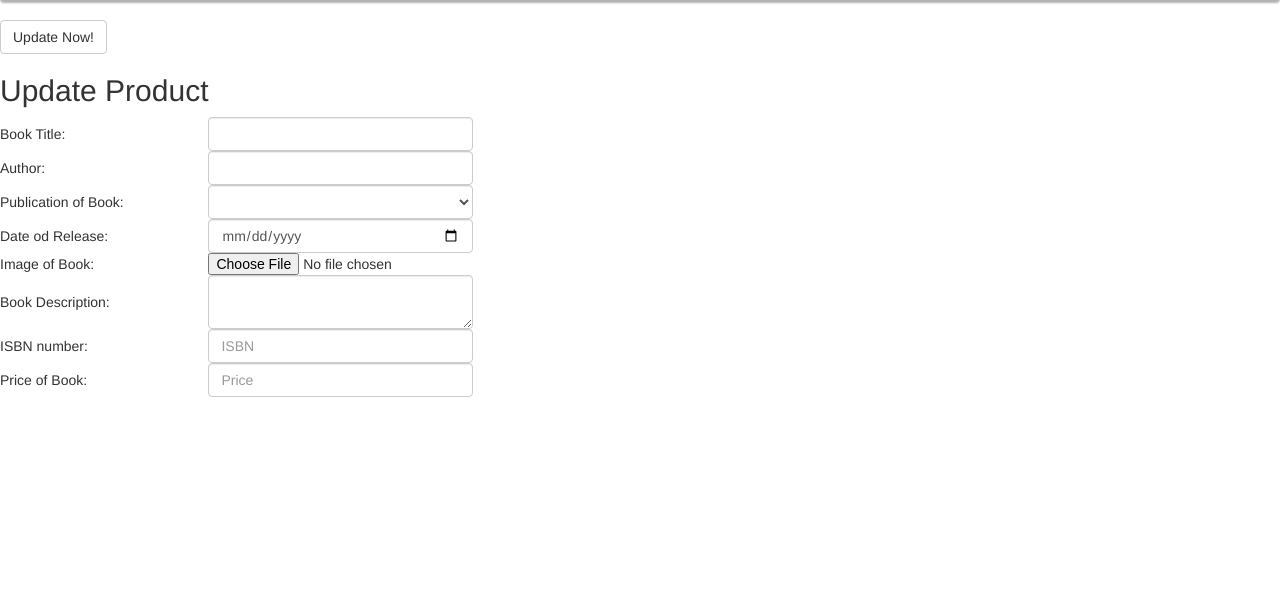
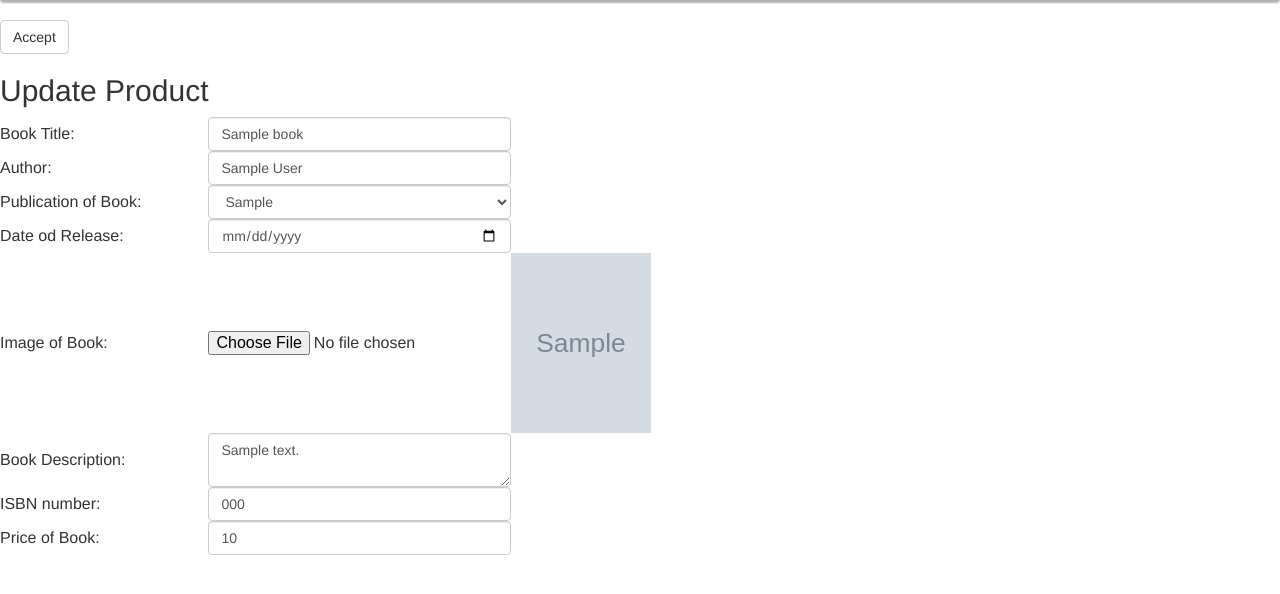
Before and after one commit to igor06brw/Book-Database, a PHP site: page /projekt_wsb_db/update.php?edit_id=1 in a window 1280 px wide. Shown: the part 52-646 px from the top of the page. Run offline with PHP 8.4, Linux system fonts and the light colour scheme; tables that the repository leaves empty or names only in its code hold one stand-in row (values such as "Sample post"); grey boxes marked "Sample" are stand-in pictures; data that the repository does not hold is empty; some libraries are stand-ins or nearby versions.

Commit message:
ADD EDIT/UPLOAD TO ANY RECORD
---------START-------

1. Add edit to any record in database on view index.php
2. Add upload to any record in database on view index.php
3. Display model of any record in index.php

-------END----------

```diff
--- a/css/style.css
+++ b/css/style.css
@@ -21,7 +21,7 @@ tr {
     border: 1px solid rgba(0, 0, 0, 0.1);
     border-radius: 5%;
     min-width: 30%;
-    max-width: 20%;
+    max-width: 50%;
 }
 
 #single_product h2 {
@@ -66,3 +66,28 @@ tr {
     -moz-box-shadow: 0px 3px 2px 0px rgba(0,0,0,0.75);
     box-shadow: 0px 3px 2px 0px rgba(0,0,0,0.3);
 }
+.container {
+    margin: auto;
+    text-align: center;
+}
+#image-igor {
+    width: 150px;
+    height: 150px;
+    margin: 20px auto;
+
+    background-image: url("../images/avatar-igor-quare.png");
+    border: 1px solid rgba(0, 0, 0, 0);
+    border-radius: 100%;
+}
+
+#author-contact {
+    text-align: center;
+    font-size:  20px;
+}
+#author-link a {
+    color: #888888;
+    text-decoration: none;
+}
+#author-link a:hover {
+    color: #9d9d9d;
+}
--- a/update.php
+++ b/update.php
@@ -1,32 +1,59 @@
-<!DOCTYPE html>
 <?php
-/**
- * Created by PhpStorm.
- * User: Admin
- * Date: 08.08.2016
- * Time: 18:22
- */
+
 include('core/connect.php');
+if(isset($_POST['btn-update'])){
 
-if(isset($_GET['update'])) {   //EDYCJA DANYCH
-    $get_id = $_GET['update'];
-    $get_book = "SELECT * FROM book WHERE book_id = '$get_id'";
-    $run_book = $conn->query($get_book);
-    $row_book = $run_book->fetch_array();
+    $book_id = $_POST['book_id'];
+    $book_title = $_POST['book_title'];
+    $book_author = $_POST['book_author'];
+    $book_publication = $_POST['book_publication'];
+    $book_date_release = $_POST['book_date_release'];
+    $book_isbn = $_POST['book_isbn'];
+    $book_desc = $_POST['book_desc'];
+    $book_price = $_POST['book_price'];
 
-        $book_id = $row_book['book_id'];
-        $book_title = $row_book['book_title'];
-        $book_author = $row_book['book_author'];
-        $book_publication = $row_book['book_publication'];
-        $book_date_release = $row_book['book_date_release'];
-        $book_price = $row_book['book_price'];
-        $book_image = $row_book['book_image'];
-        $book_desc = $row_book['book_desc'];
-        $book_isbn = $row_book['book_isbn'];
+//!!!!!!!!!!!!!!!!!!!!!!!!!!!!!UPLOAD A IMAGE!!!!!00
+    $update = "UPDATE `book` SET `book_title` = '$book_title', `book_author` = '$book_author' WHERE `book`.`book_id` =". $_POST['book_id'];
+    $up = mysqli_query($conn, $update);
+
+
+    if (!empty($_POST["book_title"])) {
+        echo "Yes, title is set";
+    }else{
+        echo "N0, title is not set";
+    }
+
+    if(!isset($up)){
+        die ("Error $up" .mysqli_connect_error());
+    }
+    else
+    {
+        header("location: index.php");
+    }
+    echo "<script>alert('is updated!')</script>";
+
 
 }
+include('core/connect.php');
+if(isset($_GET['edit_id'])){
+    $sql = "SELECT * FROM book  WHERE book_id =" .$_GET['edit_id'];
+    $result = mysqli_query($conn, $sql);
+    $row = mysqli_fetch_array($result);
+
+    $book_id = $row['book_id'];
+    $book_title = $row['book_title'];
+    $book_author = $row['book_author'];
+    $book_publication = $row['book_publication'];
+    $book_date_release = $row['book_date_release'];
+    $book_price = $row['book_price'];
+    $book_image = $row['book_image'];
+    $book_desc = $row['book_desc'];
+    $book_isbn = $row['book_isbn'];
+
+    echo "<script>alert('GET ID GOOD')";
+ }else
+    echo "<script>alert('Problem with $/_GET function')";
 ?>
-<!doctype html>
 <html lang="en">
 <head>
     <meta charset="UTF-8">
@@ -49,23 +76,26 @@ if(isset($_GET['update'])) {   //EDYCJA DANYCH
 include_once('navigator.php');
 ?>
 <div>
-    <form action="update.php" method="POST" enctype="multipart/form-data">
+    <form action="update.php" method="post" enctype="multipart/form-data">
         <table>
             <tr>
                 <td><h2>Update Product</h2></td>
             </tr>
             <tr>
+                <input type='hidden' name='book_id' value="<?php echo $book_id; ?> "/>
+            </tr>
+            <tr>
                 <td>Book Title:</td>
-                <td><input type="text" class="form-control" placeholder="Book Title" name="book_title" value="<?php echo $book_title ?> "/></td>
+                <td><input type="text" class="form-control" placeholder="Book Title" name="book_title" value="<?php echo $book_title; ?> "/></td>
             </tr>
             <tr>
                 <td>Author:</td>
-                <td><input type="text" class="form-control" placeholder="Author" name="book_author" value="<?php echo $book_author ?> "></td>
+                <td><input type="text" class="form-control" placeholder="Author" name="book_author" value="<?php echo $book_author; ?> "></td>
             </tr>
             <tr>
                 <td>Publication of Book:</td>
                 <td><select name="book_publication" class="form-control">
-                        <option><?php echo $book_publication ?></option>
+                        <option><?php echo $book_publication; ?></option>
                         <?php
 
                         $getPublication = "SELECT * FROM publication";
@@ -87,64 +117,31 @@ include_once('navigator.php');
                         ?>
                     </select></td>
             </tr>
+
             <tr>
                 <td>Date od Release:</td>
-                <td><input type="date" class="form-control" placeholder="Date" name="book_date_release" value="<?php echo $book_date_release ?>"></td>
+                <td><input type="date" class="form-control" placeholder="Date" name="book_date_release" value="<?php echo $book_date_release; ?>"></td>
             </tr>
             <tr>
                 <td>Image of Book:</td>
-                <td><input type="file" class="fileinput fileinput-new" data-icon="false" name="book_image" ></td>
+                        <td><input type="file" class="fileinput fileinput-new" data-icon="false" name="book_image" value="<?php echo $book_image; ?>"></td>
+                <td><img src='images/<?php echo $book_image ?>' width='140' height='180' /></td>
             </tr>
             <tr>
                 <td>Book Description:</td>
-                <td><textarea name="book_desc" class="form-control"></textarea></td>
+                <td><textarea name="book_desc" class="form-control" ><?php echo $book_desc; ?></textarea></td>
             </tr>
             <tr>
                 <td>ISBN number:</td>
-                <td><input type="text" class="form-control" placeholder="ISBN" name="book_isbn"></td>
+                <td><input type="text" class="form-control" placeholder="ISBN" name="book_isbn" value="<?php echo $book_isbn; ?>"></td>
             </tr>
             <tr>
                 <td>Price of Book:</td>
-                <td><input type="text" class="form-control" placeholder="Price" name="book_price"></td>
+                <td><input type="text" class="form-control" placeholder="Price" name="book_price" value="<?php echo $book_price; ?>"></td>
             </tr>
-            <div>
-                <input type="submit" class="btn btn-default" name="update_post" value="Update Now!">
-            </div>
+                <input type="submit" class="btn btn-default" name="btn-update" value="Accept"/>
         </table>
     </form>
 </div>
 </body>
 </html>
-<?php
-if (isset($_POST['update_post'])) {
-
-    $pic_dir = "images/";
-    $book_title = $_POST['book_title'];
-    $book_author = $_POST['book_author'];
-    $book_publication = $_POST['book_publication'];
-    $book_date_release = $_POST['book_date_release'];
-    $book_isbn = $_POST['book_isbn'];
-    $book_image = $_FILES['book_image']['name'];
-    $book_image_tmp = $_FILES['book_image']['tmp_name'];
-    $book_desc = $_POST['book_desc'];
-    $book_price = $_POST['book_price'];
-
-    //!!!!!!!!!!!!!!!!!!!!!!!!!!!!!UPLOAD A IMAGE!!!!!
-
-    if (is_uploaded_file($book_image_tmp)) {
-        move_uploaded_file($book_image_tmp, $pic_dir.$book_image);
-    } else {
-        //do nothing
-    }
-
-    $update_book = "UPDATE book SET book_title = '$book_title', book_author = '$book_author', book_publication = '$book_publication', book_image = '$book_image', book_desc = '$book_desc', book_price = '$book_price', book_date_release = '$book_date_release', book_isbn = '$book_isbn' WHERE book_id ='$update_id'";
-
-    $run_updated_book = $conn->query($update_book);
-
-    if (!$run_updated_book) {
-        echo "<script>alert('Cant add this book to database - check code!')</script>";
-    } else {
-        echo "<script>alert('This book was update!')</script>";
-    }
-}
-?>
```
Also changed, not shown: contact.php (+33 -0 lines), index.php (+3 -6 lines), insert.php (+7 -3 lines), images/avatar-igor-quare.png (added).
